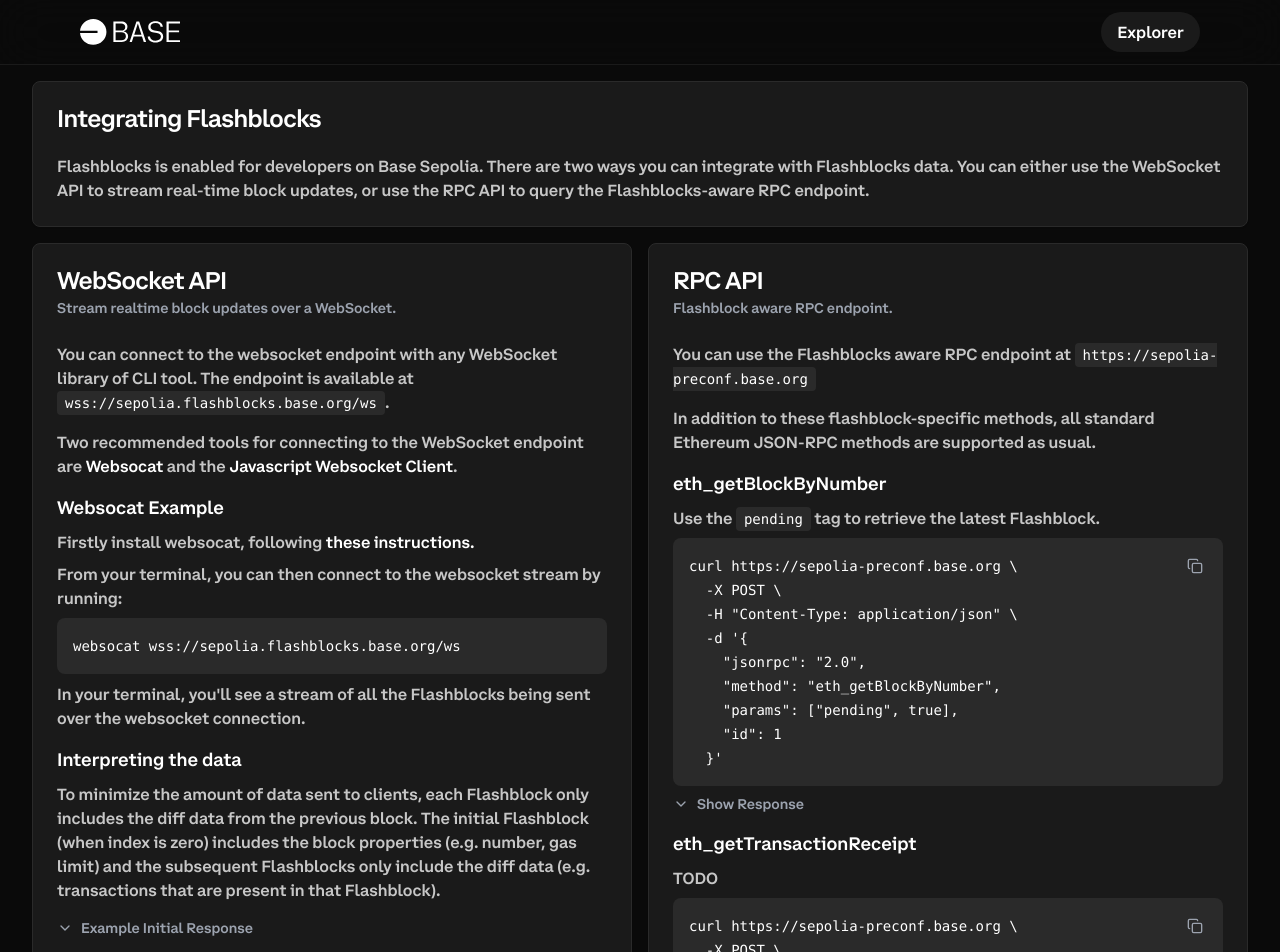
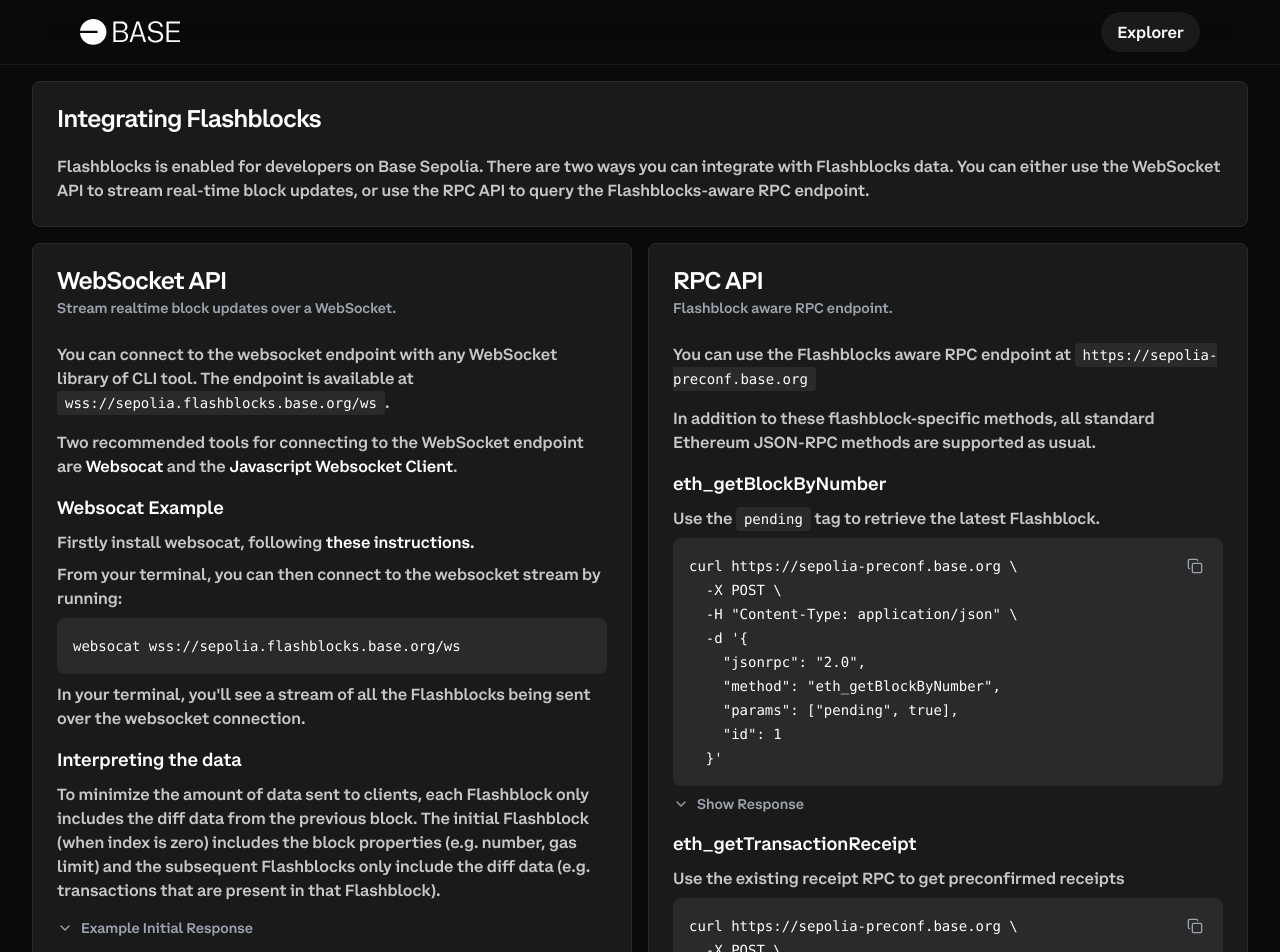
Before and after one commit to base/base-flashblocks-demo, a Next.js app: page /docs in a window 1280 px wide. Shown: the top 952 px of the page. Built offline with nearby package versions, Linux system fonts and the light colour scheme.

Commit message:
fix receipt doc

```diff
--- a/src/pages/docs.tsx
+++ b/src/pages/docs.tsx
@@ -306,7 +306,7 @@
                     eth_getTransactionReceipt
                   </h4>
                   <p className={textClasses}>
-                    TODO
+                    Use the existing receipt RPC to get preconfirmed receipts
                   </p>
                   <div className="relative">
                     <pre className="bg-[#2A2A2A] p-4 rounded-lg overflow-x-auto">
```
